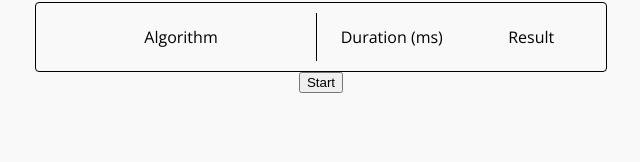
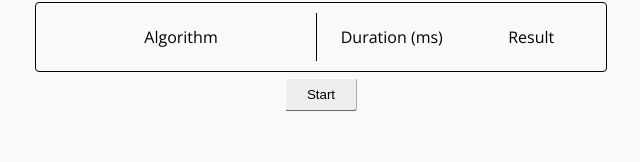
Before and after one commit to StenAL/dfa-algorithms, a React (Create React App) app: page /headless/run in a window 1280 px wide. Shown: the part 157-319 px from the top of the page, without its empty margins (319-959 px from the left). Built offline with nearby package versions, Linux system fonts and the light colour scheme.

Commit message:
Add styling for buttons

```diff
--- a/src/index.scss
+++ b/src/index.scss
@@ -51,8 +51,8 @@ a:visited {
     margin: 1px;
     display: flex;
     flex-direction: column;
-    align-items: center;
     justify-content: center;
+    overflow-x: auto;
 }
 
 .transition-header,
@@ -74,14 +74,14 @@ a:visited {
     height: 3rem;
     display: flex;
     flex-direction: column;
-    align-items: center;
     justify-content: center;
+    overflow-x: auto;
 }
 
 .visualization-header {
     padding: 0 10px;
     border-right: 1px solid black;
-    width: 45px;
+    width: 50px;
 }
 
 .nearly-linear-sets .table-row .visualization-header {
@@ -245,6 +245,17 @@ a:visited {
 .pre-generated-inputs {
     display: flex;
     flex-direction: column;
+    align-items: center;
+
+    a {
+        width: 100%;
+    }
+
+    button {
+        width: 75%;
+        height: 40px;
+        padding: 5px;
+    }
 }
 
 .algorithm-picker {
@@ -311,11 +322,13 @@ a:visited {
 }
 
 .file-input-label {
-    display: block;
     width: 100%;
     height: 100%;
-    margin: -3px;
-    padding: 3px;
+    margin: -1px;
+    padding: 1px;
+    display: flex;
+    align-items: center;
+    justify-content: center;
 }
 
 .dataset-generators-container {
@@ -367,3 +380,43 @@ footer {
     color: #a0a0a0;
     float: bottom;
 }
+
+button {
+    $color: #eee;
+    background-color: $color;
+    background-image: linear-gradient(-45deg, $color, saturate(adjust-hue($color, -15%), 10%));
+    border-top-color: lighten($color, 20%);
+    border-left-color: lighten($color, 6%);
+    border-right-color: lighten($color, 6%);
+    border-bottom-color: darken($color, 20%);
+
+    margin: 6px;
+    padding: 0.6em 1.6em;
+    border-width: 1px;
+    border-radius: 0.25em;
+    cursor: pointer;
+    user-select: none;
+
+    &:disabled {
+        cursor: not-allowed;
+        opacity: 0.6;
+    }
+
+    &:hover {
+        background-image: linear-gradient(
+            -45deg,
+            lighten($color, 2%),
+            lighten(saturate(adjust-hue($color, -15%), 10%), 2%)
+        );
+    }
+
+    &:active {
+        color: darken($color, 20%);
+        text-shadow: 0 1px 0 rgba(255, 255, 255, 0.2);
+        background-color: darken($color, 2%);
+        border-top-color: darken($color, 20%);
+        border-left-color: darken($color, 6%);
+        border-right-color: darken($color, 6%);
+        border-bottom-color: darken($color, 6%);
+    }
+}
```
